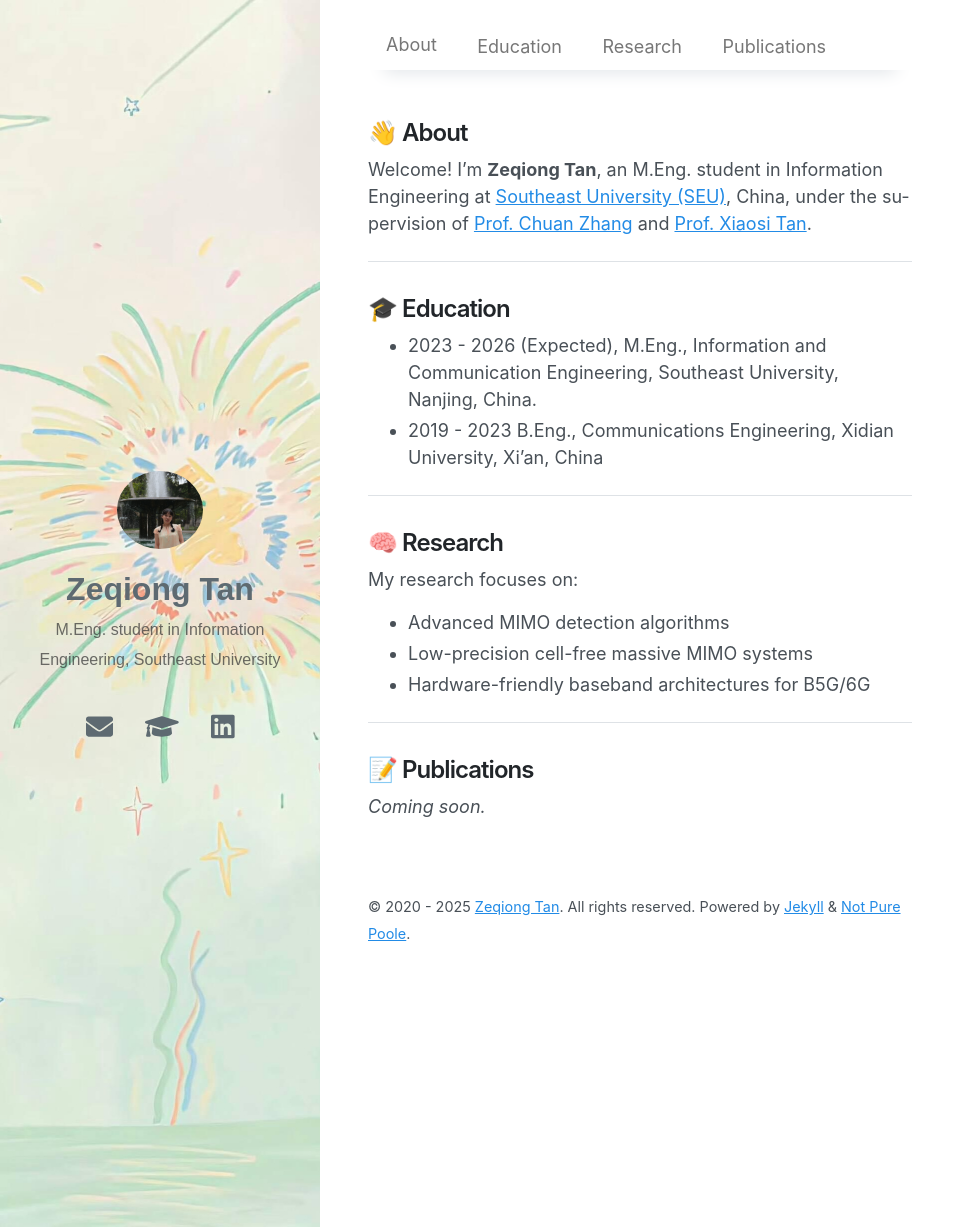
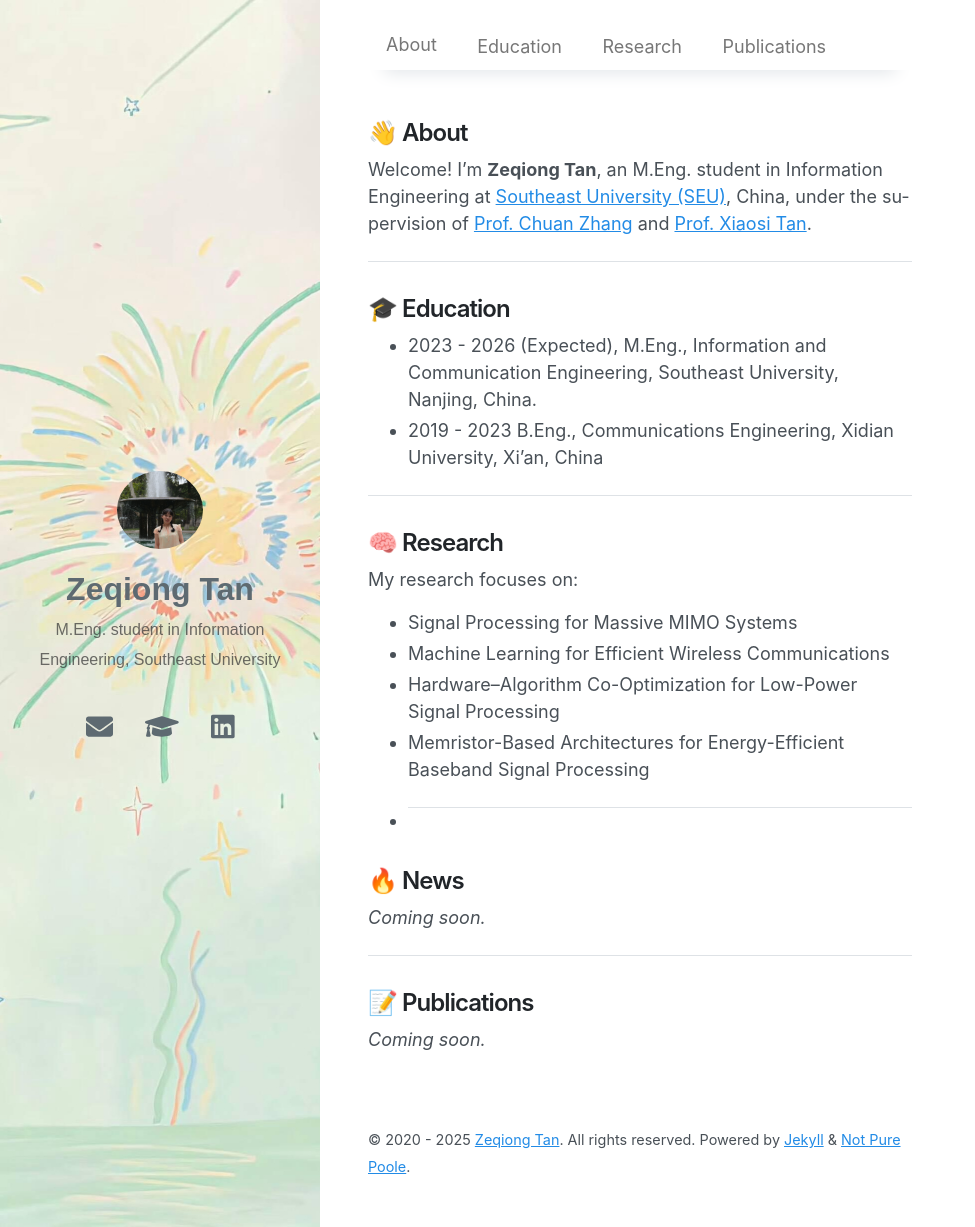
Before and after one commit to zqtann/zqtann.github.io, a Jekyll site: the page built from index.md, in a window 1280 px wide and 1227 px high. Shown: the whole window, without its empty margins (0-975 px from the left). Built offline with Jekyll 4.4.1, drawn with Linux system fonts in a browser that asks for light colours; nearby versions of some CDN libraries.

Commit message:
Update index.md

```diff
--- a/index.md
+++ b/index.md
@@ -31,11 +31,19 @@ Welcome! I’m **Zeqiong Tan**, an M.Eng. student in Information Engineering at
 ## 🧠 Research {#research}
 
 My research focuses on:
-- Advanced MIMO detection algorithms
-- Low-precision cell-free massive MIMO systems
-- Hardware-friendly baseband architectures for B5G/6G
+- Signal Processing for Massive MIMO Systems
+- Machine Learning for Efficient Wireless Communications
+- Hardware–Algorithm Co-Optimization for Low-Power Signal Processing
+- Memristor-Based Architectures for Energy-Efficient Baseband Signal Processing
+-
+---
+
+## 🔥 News {#news}
+
+_Coming soon._
 
 ---
+
 
 ## 📝 Publications {#publications}
 
```
